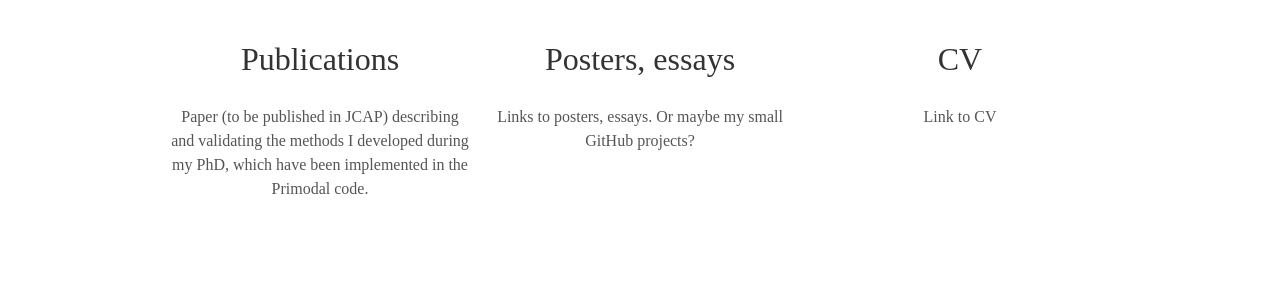
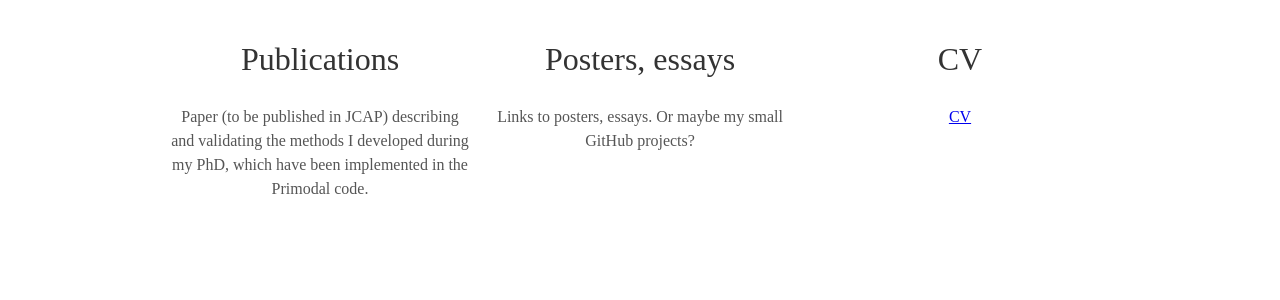
Before and after one commit to pc559/pc559.github.io, a Jekyll site: the page built from index.html, in a window 1280 px wide. Shown: the part 1169-1469 px from the top of the page. Built offline with Jekyll 4.4.1, drawn with Linux system fonts in a browser that asks for light colours; some web fonts are replaced.

Commit message:
Added CV

```diff
--- a/_includes/about.html
+++ b/_includes/about.html
@@ -13,6 +13,6 @@
   </div>
   <div class="tech">
     <h2>CV</h2>
-    <p>Link to CV</p>
+    <p><a href="website_cv.pdf">CV</a></p>
   </div>
 </div>
```
Also changed, not shown: 1 other file.
